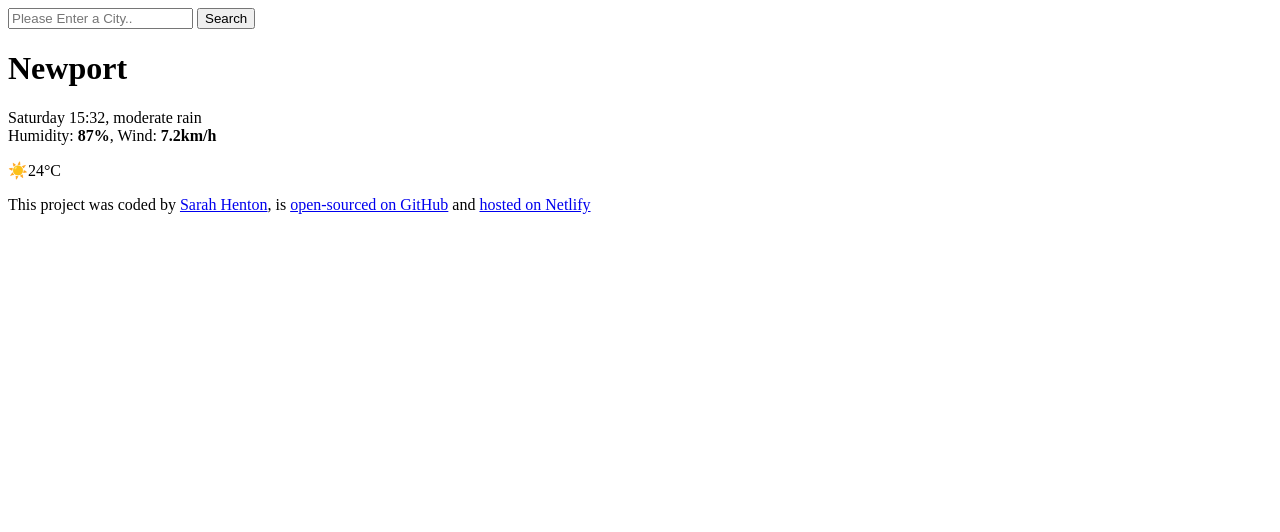
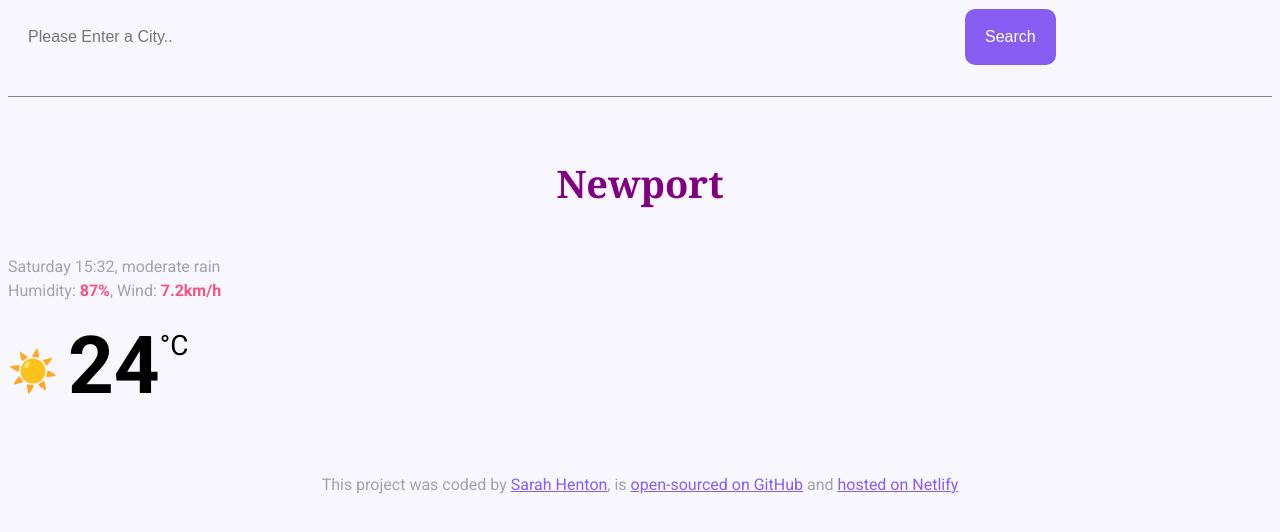
Before and after one commit to SarahHenton/Rhagolygon-y-Tywydd, a plain HTML site: page index.html in a window 1280 px wide. Drawn offline with nearby package versions, Linux system fonts and the light colour scheme.

Commit message:
css added

```diff
--- a/index.html
+++ b/index.html
@@ -3,7 +3,18 @@
 <head>
     <meta charset="UTF-8">
     <meta name="viewport" content="width=device-width, initial-scale=1.0">
+    <head>
+        <meta charset="UTF-8" />
+        <meta name="viewport" content="width=device-width, initial-scale=1.0" />
+        <link rel="preconnect" href="https://fonts.googleapis.com" />
+        <link rel="preconnect" href="https://fonts.gstatic.com" crossorigin />
+        <link
+          href="https://fonts.googleapis.com/css2?family=Roboto:ital,wght@0,100;0,400;0,500;0,700;0,900;1,100;1,300;1,400;1,500;1,700;1,900&display=swap"
+          rel="stylesheet"
+        />
+        <link rel="stylesheet" href="src/stylesfile.css" />
     <title>Rhagolygon y Tywydd</title>
+    <script src="https://cdn.jsdelivr.net/npm/axios@1.6.7/dist/axios.min.js"></script>
 </head>
 <body>
     <header>
@@ -44,5 +55,7 @@
             <a href="https://venerable-croissant-tywydd.netlify.app/" target="_blank">hosted on Netlify</a>
           </p>
     </footer>
-</body>
+    </div>
+    <script src="src/weatherapp.js"></script>
+    </body>
 </html>
--- /dev/null
+++ b/src/stylesfile.css
@@ -0,0 +1,125 @@
+body {
+    background: #f9f7fe;
+    font-family: "Roboto", sans-serif;
+  }
+
+  a {
+    color: #885df1;
+  }
+
+  .weather-app {
+    background: white;
+    max-width: 600px;
+    margin: 60px auto;
+    padding: 30px;
+    border-radius: 10px;
+    box-shadow: 0 30px 50px rgba(65, 50, 100, 0.08);
+  }
+
+  header {
+    border-bottom: 1px solid #857e96;
+    padding-bottom: 30px;
+  }
+
+  .search-input {
+    background-color: #f9f7fe;
+    border: none;
+    color: rgba(39, 33, 66, 0.4);
+    font-size: 16px;
+    padding: 20px;
+    width: 75%;
+    border-radius: 10px;
+  }
+
+  .search-button {
+    margin-left: 5px;
+    font-size: 16px;
+    background-color: #885df1;
+    color: white;
+    border: none;
+    padding: 20px;
+    line-height: 1;
+    border-radius: 10px;
+  }
+
+  .current-weather {
+    margin-top: var(--bs-gutter-y);
+    max-width: 100%;
+    padding-left: calc(var(--bs-gutter-x)* .5);
+    padding-right: calc(var(--bs-gutter-x)* .5);
+}
+
+h1 {
+  padding: 30px 0;
+  font-family: Georgia, 'Times New Roman', Times, serif;
+  text-align: center;
+  color: purple;
+  margin-top: 50px;
+  font-size: 50px;
+
+}
+
+  main {
+    padding: 30px 0;
+  }
+
+  .current-temp {
+    font-size: 50px;
+    padding: 30px 0;
+    font-family: Georgia, 'Times New Roman', Times, serif;
+    text-align: center;
+    color: black;
+
+    justify-content: space-between;
+  }
+
+  .week-temp {
+    font-family: cursive;
+    text-align: justify;
+    font-size: 20px;
+    color: #885df1;
+
+  }
+
+
+  .current-city {
+    font-size: 38px;
+    font-weight: 900;
+    margin: 0;
+  }
+  .current-details {
+    color: rgba(39, 33, 66, 0.4);
+    font-size: 16px;
+    font-weight: 400;
+    line-height: 24px;
+  }
+
+  .current-details strong {
+    color: #f65282;
+  }
+
+  .current-temperature-icon {
+    position: relative;
+    top: -8px;
+    font-size: 40px;
+    margin-right: 10px;
+  }
+
+  .current-temperature-value {
+    font-size: 80px;
+    font-weight: bold;
+  }
+
+  .current-temperature-unit {
+    font-size: 28px;
+    position: relative;
+    top: -38px;
+  }
+
+  footer {
+    border-top: 1px solid #f9f7fe;
+    text-align: center;
+    padding-top: 15px;
+
+    color: rgba(39, 33, 66, 0.4);
+  }
```
